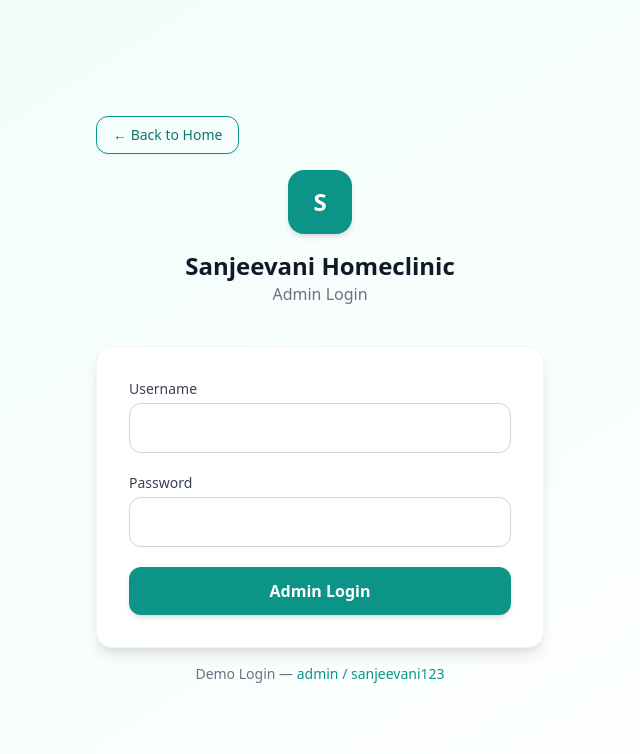
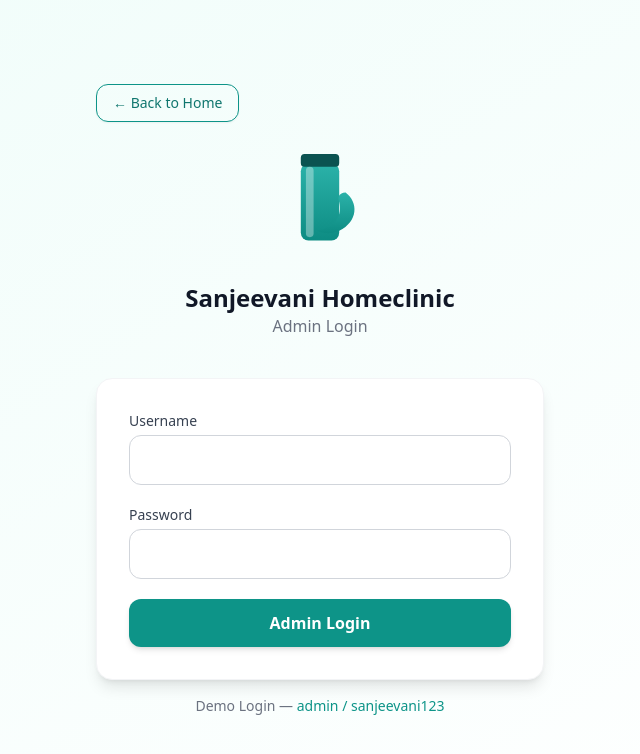
Before and after one commit to varuningle01/sanjeevani-homeclinic, a React app: page /admin/login in a window 1280 px wide. Shown: the top 754 px of the page, without its empty margins (320-960 px from the left). Built offline with nearby package versions, Linux system fonts and the light colour scheme; the HTML template or start-up script is replaced by a standard one.

Commit message:
Added Logo

```diff
--- a/src/admin/pages/AdminLoginPage.tsx
+++ b/src/admin/pages/AdminLoginPage.tsx
@@ -4,6 +4,7 @@ import { useDispatch, useSelector } from "react-redux";
 import { login } from "../../store/slices/authSlice";
 import { useNavigate, Link } from "react-router-dom";
 import type { RootState } from "../../store/store";
+import ClinicLogo from "../../components/ClinicLogo"; // <-- NEW LOGO
 
 const AdminLoginPage = () => {
   const { t } = useTranslation();
@@ -50,8 +51,8 @@ const AdminLoginPage = () => {
 
         {/* Logo + Title */}
         <div className="text-center mb-10">
-          <div className="w-16 h-16 bg-teal-600 rounded-2xl flex items-center justify-center mx-auto shadow-md">
-            <span className="text-white font-bold text-2xl">S</span>
+          <div className="mx-auto flex items-center justify-center">
+            <ClinicLogo className="w-28 h-28 md:w-32 md:h-32" />
           </div>
 
           <h1 className="text-2xl font-bold mt-4 text-gray-900">
@@ -60,7 +61,7 @@ const AdminLoginPage = () => {
           <p className="text-gray-500">{t("admin.login")}</p>
         </div>
 
-        {/* Login Card */}
+        {/* Login Form */}
         <form
           onSubmit={handleSubmit}
           className="bg-white rounded-2xl shadow-lg p-8 border border-gray-100"
--- a/src/admin/pages/AdminSideBar.tsx
+++ b/src/admin/pages/AdminSideBar.tsx
@@ -11,6 +11,7 @@ import {
   FiLogOut,
   FiActivity,
 } from "react-icons/fi";
+import ClinicLogo from "../../components/ClinicLogo"; // ← IMPORT LOGO
 
 interface SidebarProps {
   open: boolean;
@@ -53,8 +54,8 @@ const AdminSideBar = ({ open, setOpen }: SidebarProps) => {
     >
       {/* Header */}
       <div className="p-5 border-b border-gray-200 flex items-center gap-3">
-        <div className="w-10 h-10 bg-teal-600 text-white rounded-full flex items-center justify-center font-bold text-lg shadow">
-          S
+        <div className="w-10 h-10 flex items-center justify-center">
+          <ClinicLogo className="w-10 h-10" /> {/* NEW LOGO */}
         </div>
         <span className="font-semibold text-gray-700">{t("clinicName")}</span>
       </div>
--- /dev/null
+++ b/src/components/ClinicLogo.tsx
@@ -0,0 +1,49 @@
+const ClinicLogo = ({ className = "w-16 h-16" }) => {
+  return (
+    <svg
+      className={className}
+      width="40"
+      height="40"
+      viewBox="0 0 200 200"
+      xmlns="http://www.w3.org/2000/svg"
+    >
+      <defs>
+        <linearGradient id="tealGradient" x1="0" y1="0" x2="0" y2="1">
+          <stop offset="0%" stopColor="#2bb2a9" />
+          <stop offset="100%" stopColor="#0d8c83" />
+        </linearGradient>
+      </defs>
+
+      {/* Bottle */}
+      <rect
+        x="70"
+        y="40"
+        width="60"
+        height="120"
+        rx="12"
+        fill="url(#tealGradient)"
+      />
+
+      {/* Cap */}
+      <rect x="70" y="25" width="60" height="20" rx="6" fill="#0b5351" />
+
+      {/* Liquid highlight */}
+      <rect
+        x="78"
+        y="45"
+        width="12"
+        height="110"
+        rx="6"
+        fill="rgba(255,255,255,0.35)"
+      />
+
+      {/* Leaf */}
+      <path
+        d="M140 85C160 100 160 130 130 145C120 150 105 150 95 145C125 140 135 120 130 100C125 85 140 85 140 85Z"
+        fill="url(#tealGradient)"
+      />
+    </svg>
+  );
+};
+
+export default ClinicLogo;
--- a/src/components/Navbar.tsx
+++ b/src/components/Navbar.tsx
@@ -5,6 +5,7 @@ import { useSelector } from "react-redux";
 import { AiOutlineMenu, AiOutlineClose } from "react-icons/ai";
 import { motion, AnimatePresence } from "framer-motion";
 import type { RootState } from "../store/store";
+import ClinicLogo from "./ClinicLogo";
 
 function Navbar() {
   const { t, i18n } = useTranslation();
@@ -36,10 +37,10 @@ function Navbar() {
 
       {/* MAIN NAV */}
       <div className="w-full px-4 md:px-10 py-4 flex items-center justify-between">
-        {/* Logo */}
+        {/* Logo Section */}
         <Link className="flex items-center gap-3" to="/">
-          <div className="w-10 h-10 bg-[#0B7A75] text-white rounded-full flex items-center justify-center font-bold text-lg">
-            S
+          <div className="w-10 h-10 flex items-center justify-center">
+            <ClinicLogo />
           </div>
 
           <div>
@@ -64,7 +65,6 @@ function Navbar() {
             >
               {item.label}
 
-              {/* Underline animation */}
               {isActive(item.path) && (
                 <motion.div
                   layoutId="active-pill"
@@ -76,19 +76,19 @@ function Navbar() {
           ))}
         </nav>
 
-        {/* Language Switcher Desktop */}
+        {/* Language Switcher */}
         <select
           value={i18n.language}
           onChange={(e) => i18n.changeLanguage(e.target.value)}
           className="hidden md:block bg-white border border-gray-300 text-gray-700 text-sm rounded-md px-3 py-1.5 shadow-sm
-          focus:outline-none focus:ring-2 focus:ring-[#0B7A75]/40 transition"
+            focus:outline-none focus:ring-2 focus:ring-[#0B7A75]/40 transition"
         >
           <option value="en">English</option>
           <option value="hi">हिंदी</option>
           <option value="mr">मराठी</option>
         </select>
 
-        {/* Mobile Menu Toggle */}
+        {/* Mobile Menu Button */}
         <motion.button
           className="md:hidden"
           onClick={() => setOpen(!open)}
@@ -99,7 +99,7 @@ function Navbar() {
         </motion.button>
       </div>
 
-      {/* MOBILE MENU */}
+      {/* Mobile Menu */}
       <AnimatePresence>
         {open && (
           <motion.div
@@ -125,12 +125,12 @@ function Navbar() {
                 </Link>
               ))}
 
-              {/* Language Selector Mobile */}
+              {/* Mobile Language Selector */}
               <select
                 value={i18n.language}
                 onChange={(e) => i18n.changeLanguage(e.target.value)}
                 className="bg-gray-100 border border-gray-300 text-gray-700 text-base rounded-md px-3 py-2 shadow-sm
-                focus:outline-none focus:ring-2 focus:ring-[#0B7A75]/40 transition"
+                  focus:outline-none focus:ring-2 focus:ring-[#0B7A75]/40 transition"
               >
                 <option value="en">English</option>
                 <option value="hi">हिंदी</option>
```
